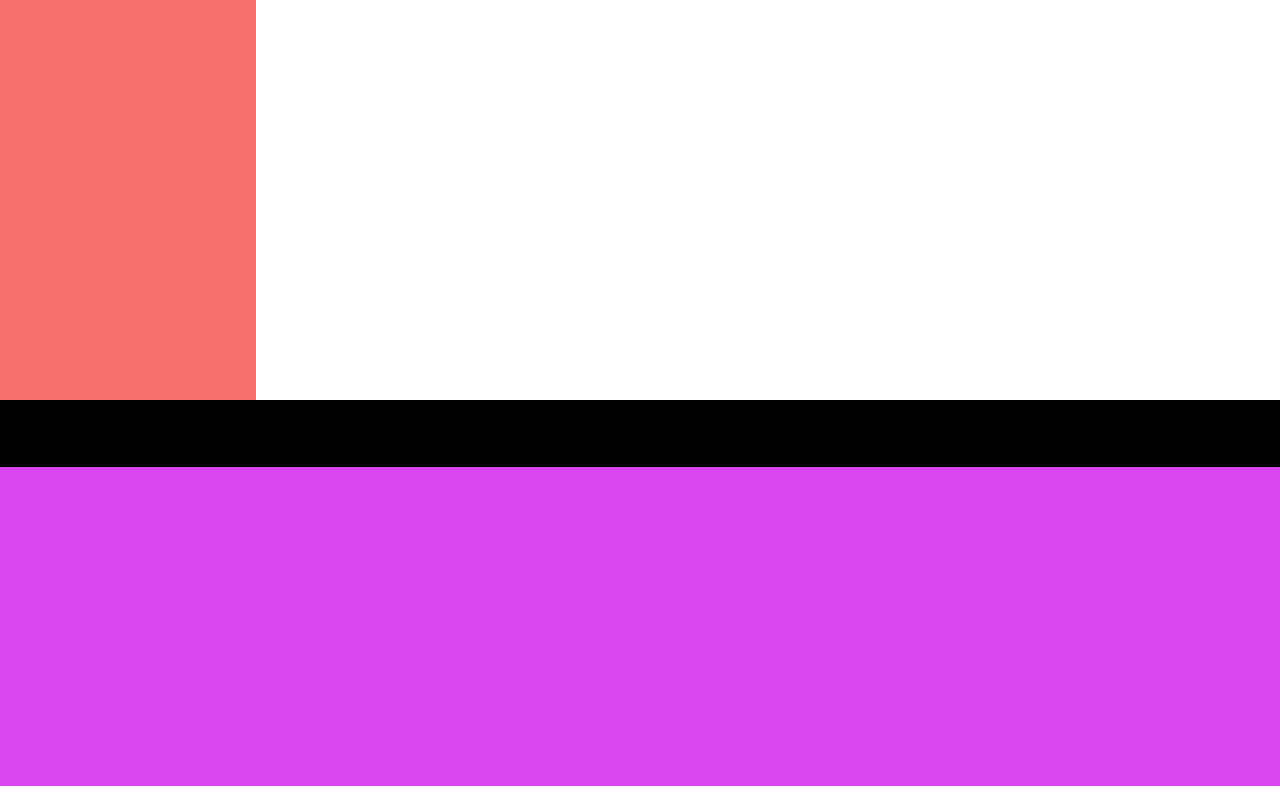
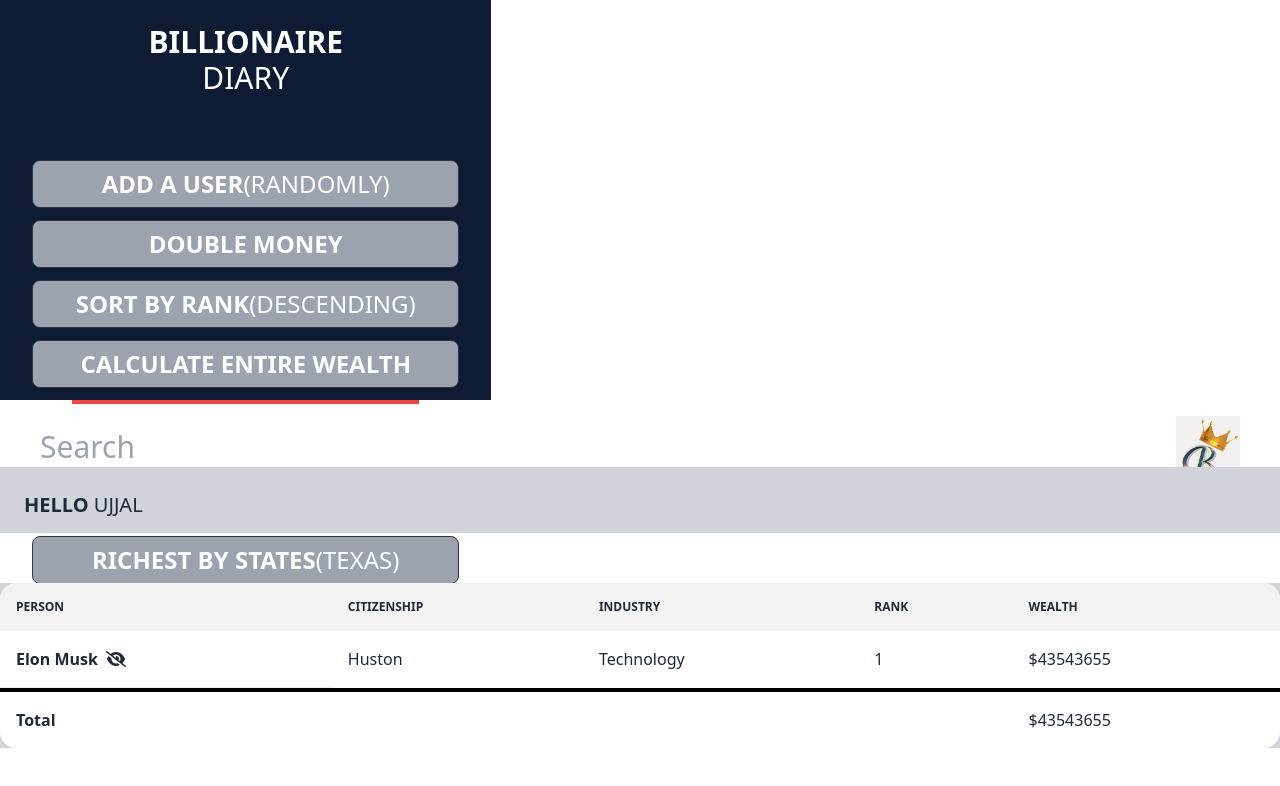
Before and after one commit to Ujjal-ENG/PM-Hero-Practice, a plain HTML site: page 100sJSDOMProject/BillioniaireDiary/index.html in a window 1280 px wide. Drawn offline with nearby package versions, Linux system fonts and the light colour scheme.

Commit message:
design part is almost done

```diff
--- a/100sJSDOMProject/BillioniaireDiary/index.html
+++ b/100sJSDOMProject/BillioniaireDiary/index.html
@@ -11,6 +11,11 @@
   <link href="https://cdn.jsdelivr.net/npm/daisyui@2.51.2/dist/full.css" rel="stylesheet" type="text/css" />
   <script src="https://cdn.tailwindcss.com"></script>
 
+  <!-- CDN link for font awesome -->
+  <link rel="stylesheet" href="https://cdnjs.cloudflare.com/ajax/libs/font-awesome/6.3.0/css/all.min.css"
+    integrity="sha512-SzlrxWUlpfuzQ+pcUCosxcglQRNAq/DZjVsC0lE40xsADsfeQoEypE+enwcOiGjk/bSuGGKHEyjSoQ1zVisanQ=="
+    crossorigin="anonymous" referrerpolicy="no-referrer" />
+
 
 </head>
 
@@ -20,17 +25,97 @@
   <section class="grid h-screen grid-flow-col grid-rows-12">
 
     <!-- drawer Part -->
-    <div class=" bg-red-400 col-span-2 row-span-6">
+    <div class="col-span-1 row-span-6 bg-[#0E1B34] text-white">
+      <h1 class="text-center p-6 uppercase text-3xl mb-10"><span class="font-bold"> BILLIONAIRE</span>
+        <br> DIARY
+      </h1>
+
+      <div class="flex justify-center flex-col px-8 space-y-3">
+        <button class="btn btn-active bg-gray-400 text-2xl">Add a User <span class="font-light">
+            (Randomly)</span></button>
+        <button class="btn btn-active bg-gray-400 text-2xl">Double Money </button>
+        <button class="btn btn-active bg-gray-400 text-2xl">Sort By Rank <span class="font-light"> (Descending)</span>
+        </button>
+        <button class="btn btn-active bg-gray-400 text-2xl">Calculate Entire Wealth</button>
+
+        <!-- line -->
+        <div class="h-1 bg-red-500 mx-10"></div>
+
+
+        <button class="btn btn-active bg-gray-400 text-2xl">Show All Billionaires </button>
+        <button>
+          <select class="select select-ghost w-full">
+            <option selected>Richest By Industry??</option>
+            <option>Technology</option>
+            <option>Fashion</option>
+            <option>Finance</option>
+            <option>Investments </option>
+          </select>
+        </button>
+
+        <button class="btn btn-active bg-gray-400 text-2xl">Richest by States <span class="font-light"> (Texas)</span>
+        </button>
+
+      </div>
     </div>
 
-    <header class="bg-black col-span-10 row-span-1">
-      <div>
+    <header class="col-span-11 auto-rows-auto py-4">
+      <div class="flex justify-between ml-4">
+        <input type="text" placeholder="Search"
+          class="px-6 text-3xl border-b-4 text-black placeholder:text-blac outline-none">
+        <img src="./B-logo.png" class="w-16 mr-10" alt="">
       </div>
     </header>
 
     <!-- main part -->
-    <main class="bg-fuchsia-500 col-span-10 row-span-5">
+    <main class="bg-gray-300 col-span-11">
+      <h1 class=" p-6 uppercase text-xl mb-10"><span class="font-bold"> Hello</span>
+        Ujjal
+      </h1>
 
+      <!-- table -->
+      <div class="overflow-x-auto bg-gray-300">
+        <table class="table bg-gray-300  w-full">
+          <!-- head -->
+          <thead>
+            <tr>
+              <th>Person</th>
+              <th>CitizenShip</th>
+              <th>Industry</th>
+              <th>Rank</th>
+              <th>Wealth</th>
+            </tr>
+          </thead>
+          <tbody>
+            <!-- row 1 -->
+            <tr>
+              <th class="flex items-center gap-2">Elon Musk
+                <label class="swap">
+                  <input type="checkbox" />
+                  <div class="swap-on">
+                    <i class="fa-solid fa-eye"></i>
+                  </div>
+                  <div class="swap-off">
+                    <i class="fa-solid fa-eye-slash"></i>
+                  </div>
+                </label>
+              </th>
+              <td>Huston</td>
+              <td>Technology</td>
+              <td>1</td>
+              <td>$43543655</td>
+            </tr>
+
+            <tr class="border-t-4 border-black">
+              <th class="flex items-center gap-2">Total</th>
+              <td></td>
+              <td></td>
+              <td></td>
+              <td>$43543655</td>
+            </tr>
+          </tbody>
+        </table>
+      </div>
     </main>
   </section>
 
```
